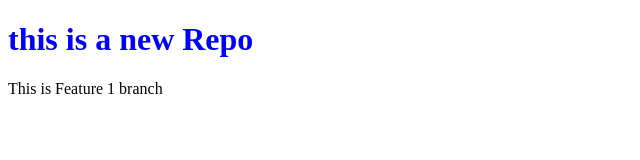
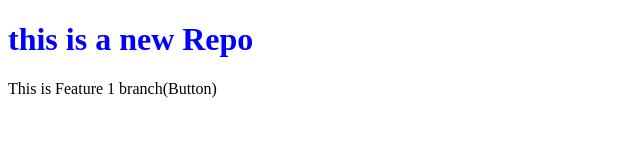
Before and after one commit to jenish-aur-code/LocalRepo, a plain HTML site: page index.html in a window 1280 px wide. Shown: the full height of the page, 0-640 px from the left. Drawn offline with Linux system fonts and the light colour scheme.

Commit message:
Add new Button

```diff
--- a/index.html
+++ b/index.html
@@ -10,7 +10,7 @@
 
 <body>
     <h1>this is a new Repo</h1>
-    <p>This is Feature 1 branch</p>
+    <p>This is Feature 1 branch(Button)</p>
 </body>
 
 </html>
```
